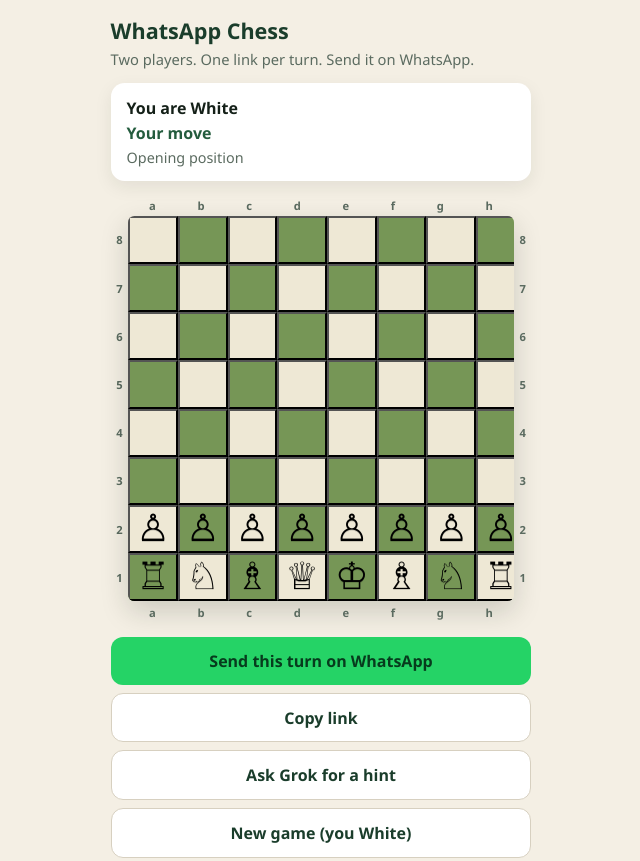
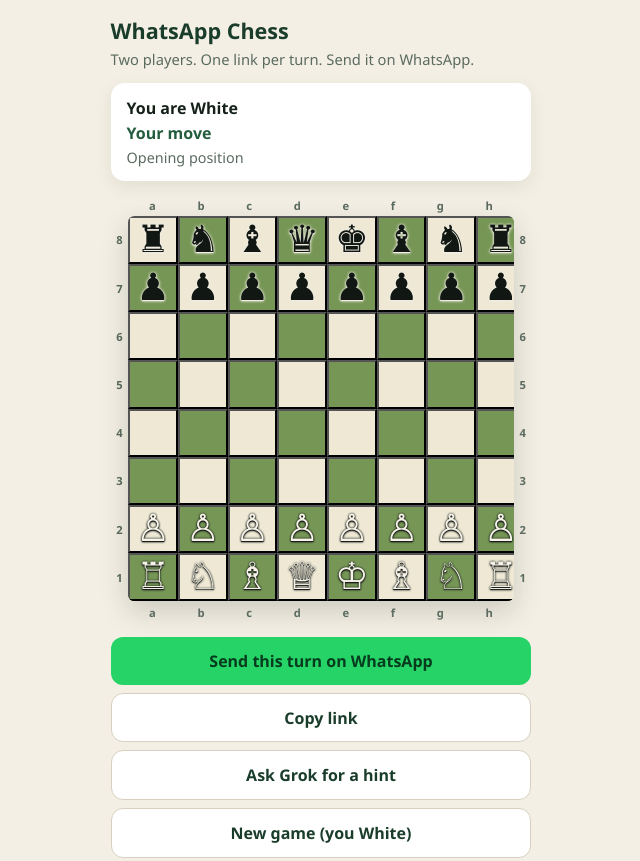
Before and after one commit to cricketlocal/whatsapp-chess, a website with bundled scripts: page public/index.html in a window 1280 px wide. Shown: the top 861 px of the page, without its empty margins (319-959 px from the left). Built offline with nearby package versions, Linux system fonts and the light colour scheme.

Commit message:
Fix black pieces: chess.js uses b not k, force symbol glyphs

```diff
--- a/public/app.js
+++ b/public/app.js
@@ -1,8 +1,11 @@
 import { Chess } from "https://cdn.jsdelivr.net/npm/chess.js@1.4.0/+esm";
 
+// chess.js uses color "w" / "b". Text-presentation (U+FE0E) so Windows
+// does not hide black pieces as same-colour emoji.
+const TP = "\uFE0E";
 const UNICODE = {
-  wK: "♔", wQ: "♕", wR: "♖", wB: "♗", wN: "♘", wP: "♙",
-  kK: "♚", kQ: "♛", kR: "♜", kB: "♝", kN: "♞", kP: "♟",
+  wK: "♔" + TP, wQ: "♕" + TP, wR: "♖" + TP, wB: "♗" + TP, wN: "♘" + TP, wP: "♙" + TP,
+  bK: "♚" + TP, bQ: "♛" + TP, bR: "♜" + TP, bB: "♝" + TP, bN: "♞" + TP, bP: "♟" + TP,
 };
 
 const START = "rnbqkbnr/pppppppp/8/8/8/8/PPPPPPPP/RNBQKBNR w KQkq - 0 1";
@@ -120,7 +123,7 @@
       }
       if (piece) {
         const span = document.createElement("span");
-        span.className = "piece";
+        span.className = "piece piece-" + piece.color;
         span.textContent = UNICODE[piece.color + piece.type.toUpperCase()] || "";
         el.appendChild(span);
       }
@@ -193,6 +196,7 @@
   kinds.forEach((k) => {
     const b = document.createElement("button");
     b.type = "button";
+    b.className = "piece piece-" + colour;
     b.textContent = k.g;
     b.addEventListener("click", () => tryMove(from, to, k.t));
     promoBtns.appendChild(b);
--- a/public/style.css
+++ b/public/style.css
@@ -86,7 +86,19 @@
   border: 3px solid var(--legal);
   border-radius: 50%;
 }
-.piece { pointer-events: none; filter: drop-shadow(0 1px 0 rgba(0,0,0,.15)); }
+.piece {
+  pointer-events: none;
+  font-family: "Segoe UI Symbol", "Apple Symbols", "Noto Sans Symbols 2", serif;
+  line-height: 1;
+}
+.piece-w {
+  color: #f7f3e8;
+  filter: drop-shadow(0 0 1px #142018) drop-shadow(0 1px 0 #1a1a1a);
+}
+.piece-b {
+  color: #111814;
+  filter: drop-shadow(0 0 1.5px #f4efe4) drop-shadow(0 1px 0 #f4efe4);
+}
 .files, .ranks {
   display: flex;
   color: var(--muted);
```
